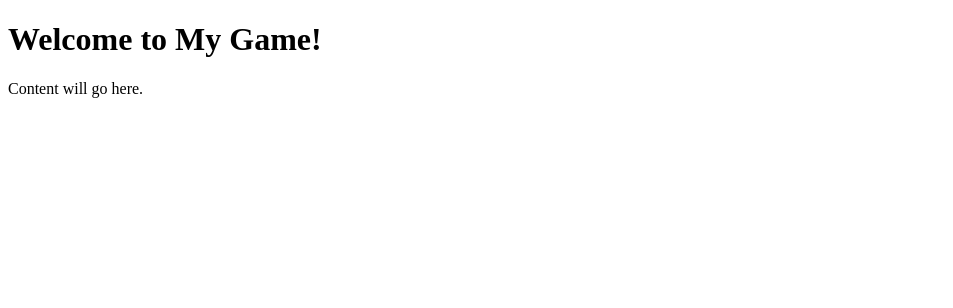
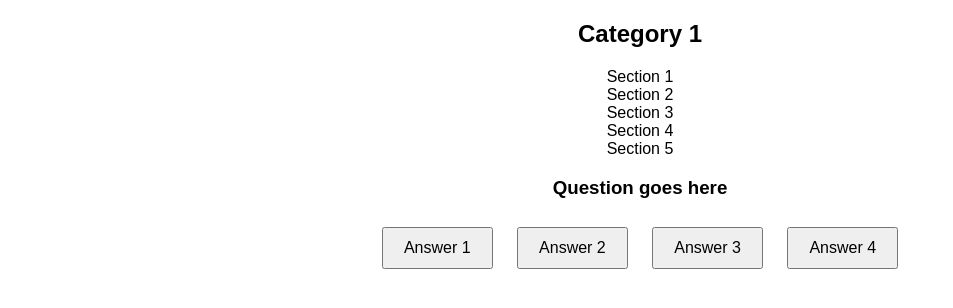
Before and after one commit to angelninoo/quiz-game, a plain HTML site: page index.html in a window 1280 px wide. Shown: the whole page, without its empty margins (0-953 px from the left). Drawn offline with Linux system fonts and the light colour scheme.

Commit message:
Update index.html

```diff
--- a/index.html
+++ b/index.html
@@ -3,10 +3,34 @@
 <head>
     <meta charset="UTF-8">
     <meta name="viewport" content="width=device-width, initial-scale=1.0">
-    <title>My Game</title>
+    <title>Puzzle Game</title>
+    <link rel="stylesheet" href="styles.css">
 </head>
 <body>
-    <h1>Welcome to My Game!</h1>
-    <p>Content will go here.</p>
+    <div class="categories">
+        <div class="category" id="category1">
+            <h2>Category 1</h2>
+            <div class="section" onclick="showQuestion(1)">Section 1</div>
+            <div class="section" onclick="showQuestion(2)">Section 2</div>
+            <div class="section" onclick="showQuestion(3)">Section 3</div>
+            <div class="section" onclick="showQuestion(4)">Section 4</div>
+            <div class="section" onclick="showQuestion(5)">Section 5</div>
+        </div>
+        <!-- Add more categories as needed -->
+    </div>
+
+    <div id="question-popup" class="popup">
+        <div class="popup-content">
+            <h3 id="question-title">Question goes here</h3>
+            <div id="answers">
+                <button onclick="checkAnswer(1)">Answer 1</button>
+                <button onclick="checkAnswer(2)">Answer 2</button>
+                <button onclick="checkAnswer(3)">Answer 3</button>
+                <button onclick="checkAnswer(4)">Answer 4</button>
+            </div>
+        </div>
+    </div>
+
+    <script src="script.js"></script>
 </body>
 </html>
```
